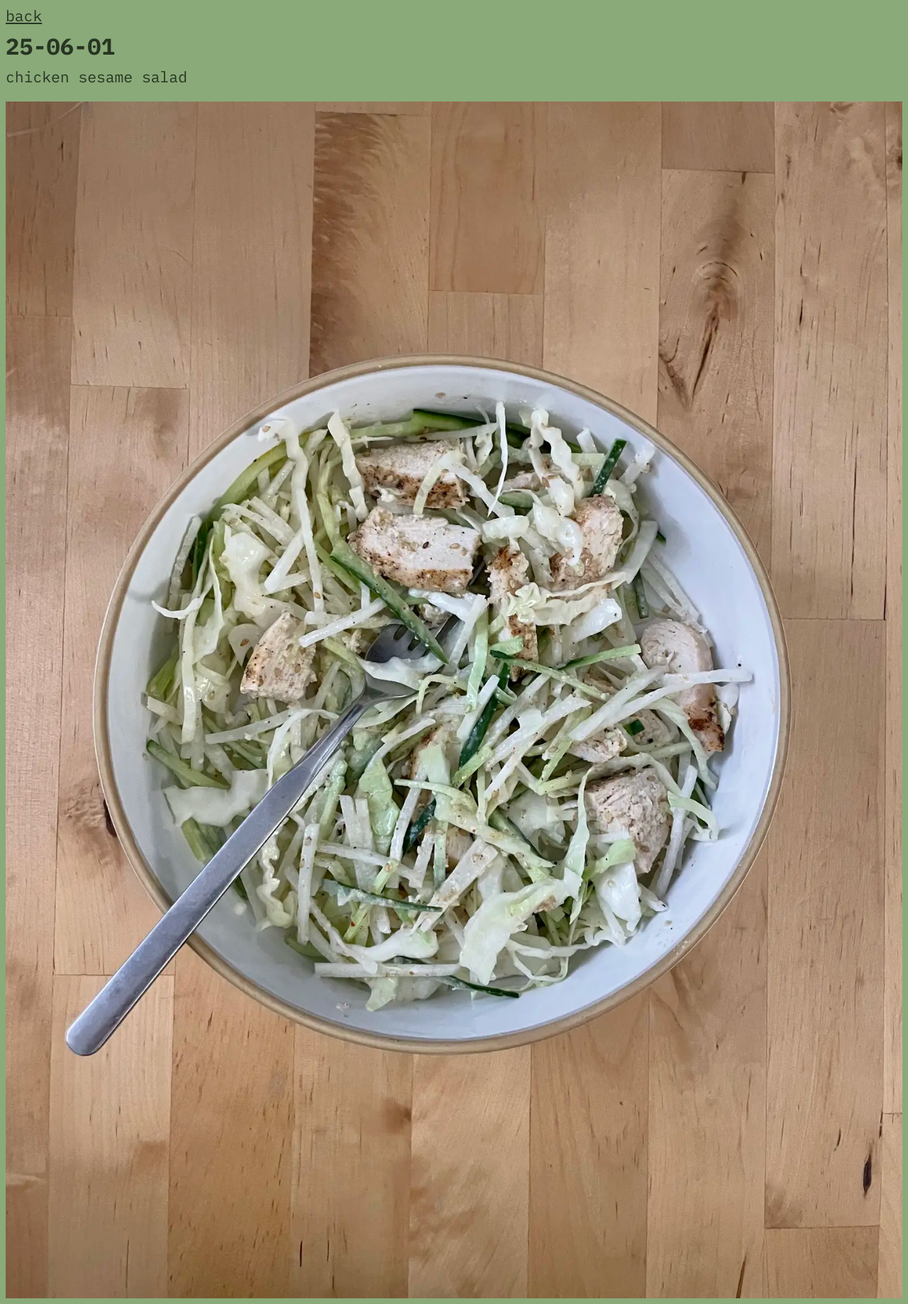
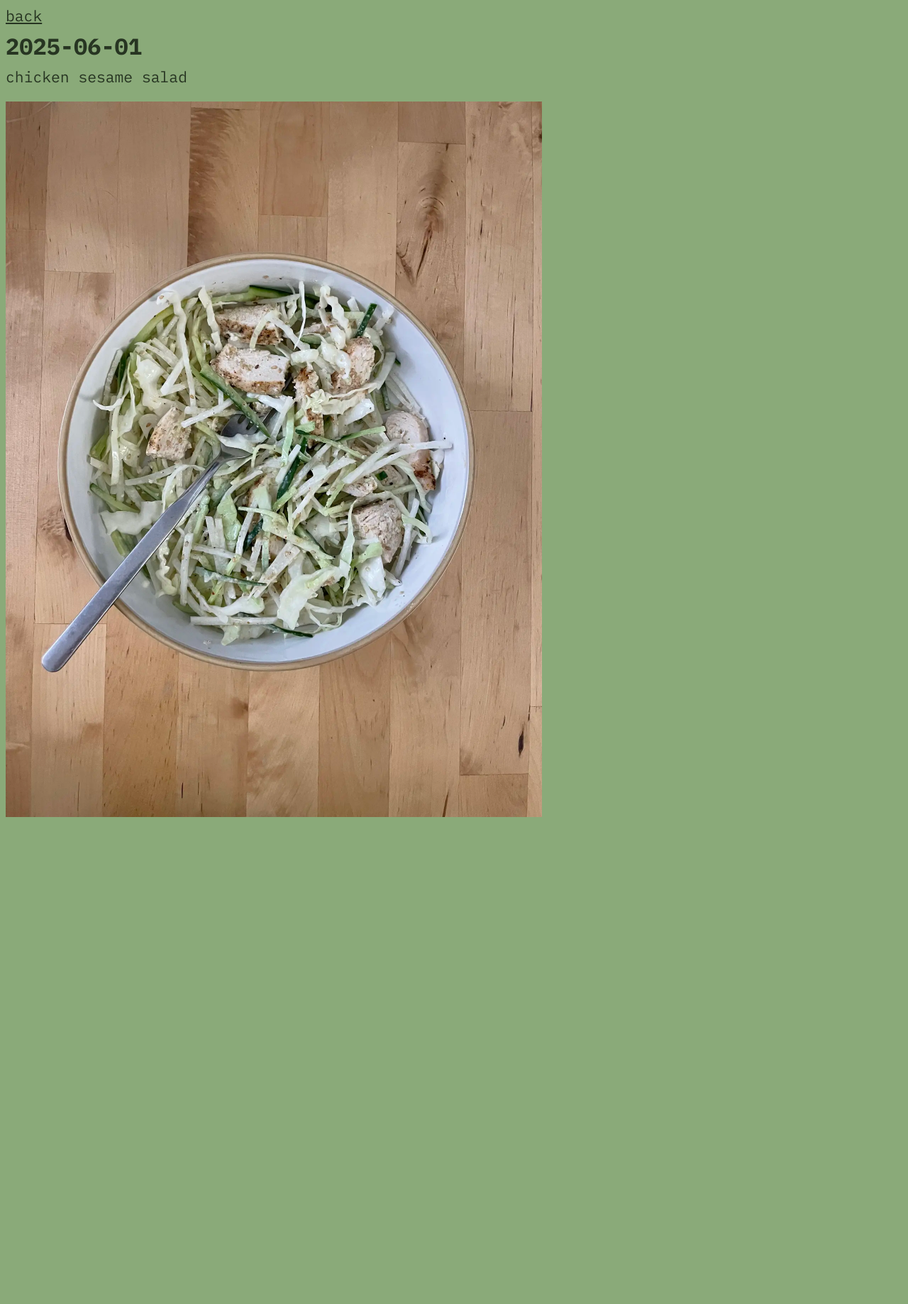
Before and after one commit to xanderbeberman/saladposting, a Jekyll site: the page built from docs/_posts/2025-06-01-sesame.md, in a window 1280 px wide. Shown: the whole page at 71% size. Built offline with Jekyll 4.4.1, drawn with Linux system fonts in a browser that asks for light colours; after the commit the page ends 1159 px from its top, so only the background shows below that.

Commit message:
formatting changes

```diff
--- a/docs/_layouts/salad.md
+++ b/docs/_layouts/salad.md
@@ -4,10 +4,10 @@ layout: default
 
 <a href="/">back</a>
 
-<h2>{{ page.date | date: "%y-%m-%d" }}</h2>
+<h2>{{ page.date | date: "%Y-%m-%d" }}</h2>
 
 <p>{{ page.salad }}</p>
 
+{{ content }}
+
 <img class="saladimg" src="{{ site.baseurl }}/images/{{ page.image }}">
-
-{{ content }}
--- a/docs/assets/css/site.css
+++ b/docs/assets/css/site.css
@@ -47,5 +47,6 @@ h2 {
 }
 
 .saladimg {
-  max-width: 100%;
+  width: 100%;
+  max-width: 756px;
 }
```
Also changed, not shown: docs/_layouts/posts.md (+2 -3 lines).
